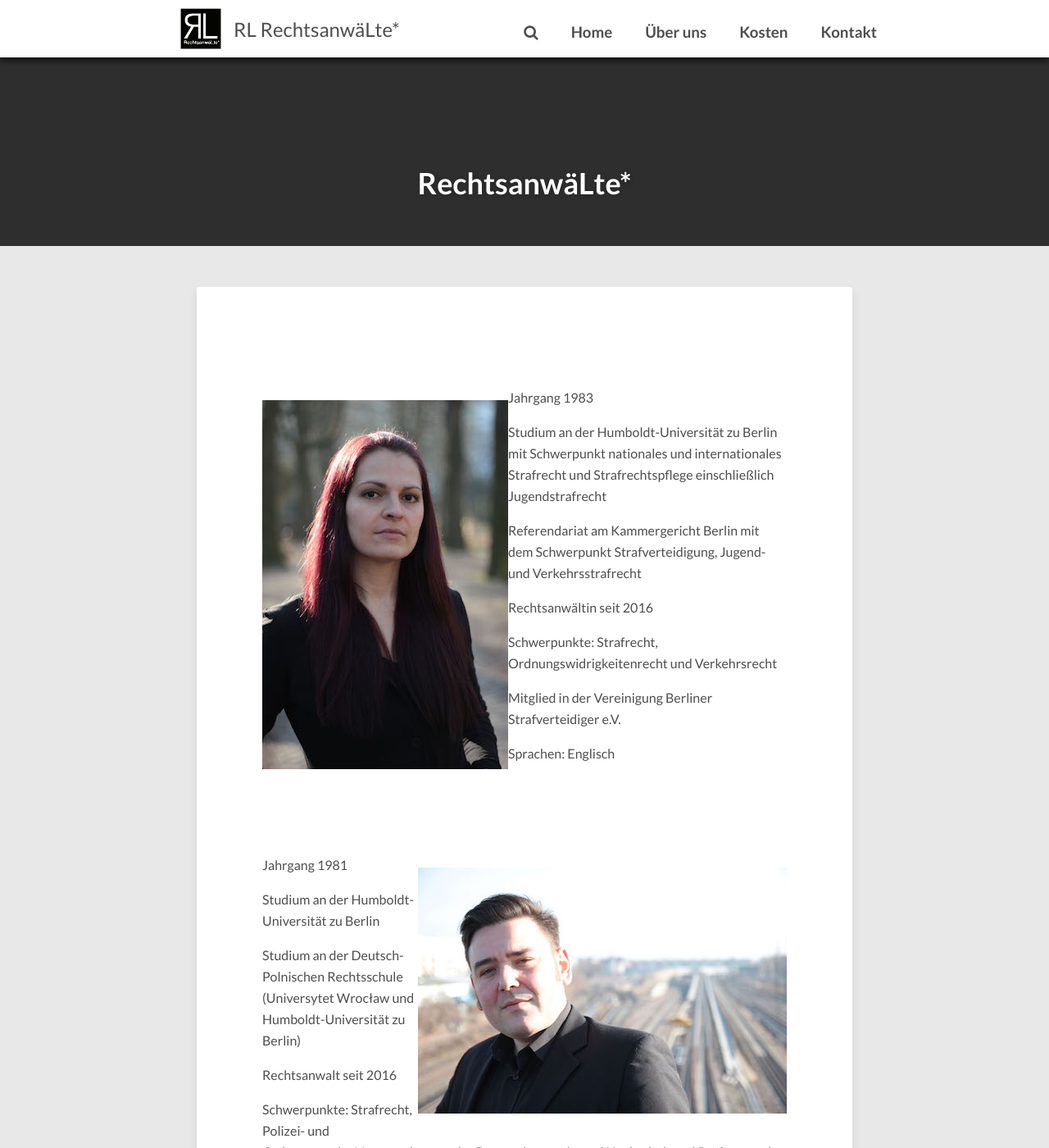
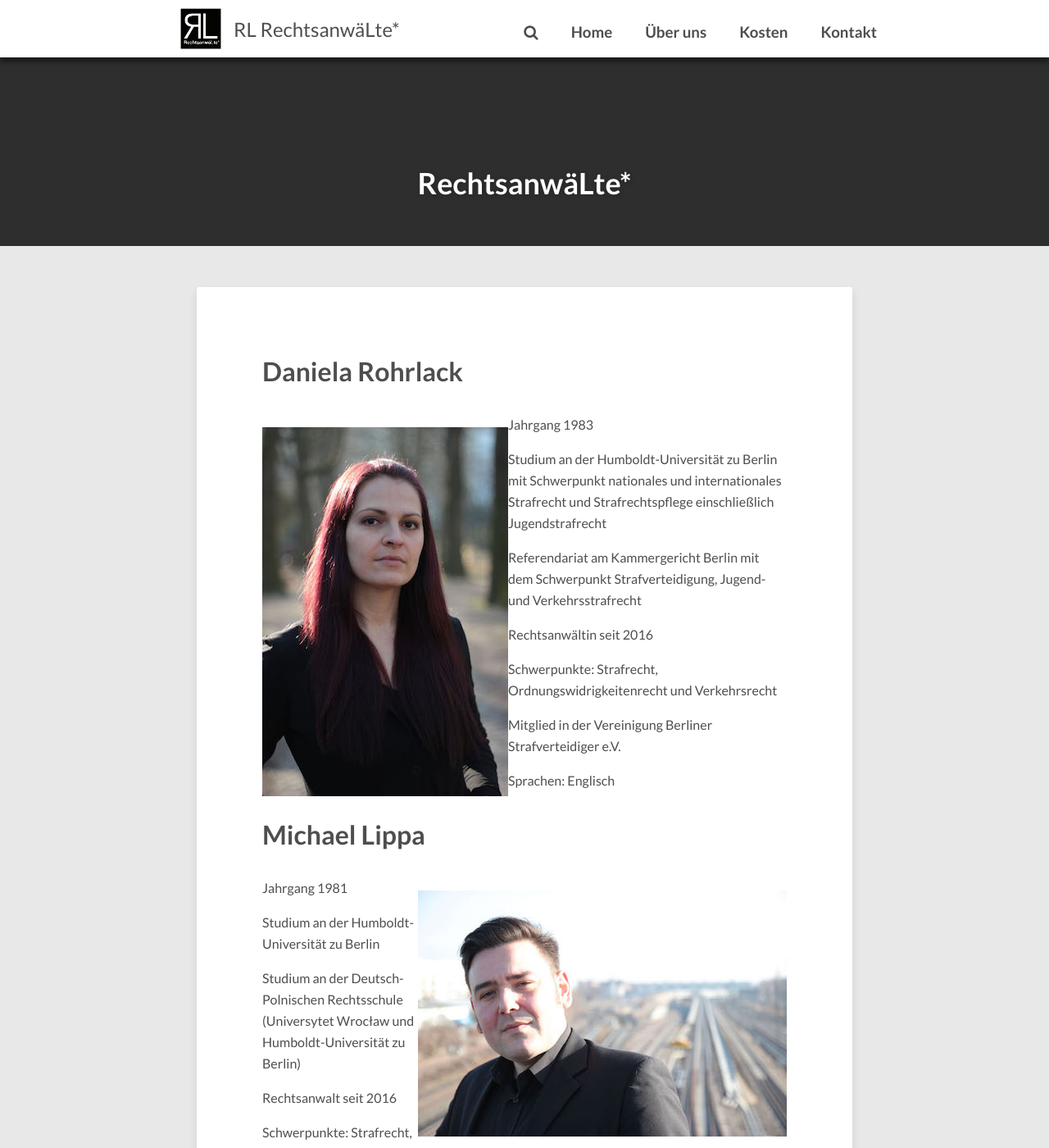
Before and after one commit to mi5-77/rl-rechtsanwaelte.de, a Jekyll site: the page built from uns/rechtsanwaelte.md, in a window 1280 px wide and 1400 px high. Shown: the whole window at 82% size. Built offline with Jekyll 4.4.1, drawn with Linux system fonts in a browser that asks for light colours.

Commit message:
add name caption

```diff
--- a/uns/rechtsanwaelte.md
+++ b/uns/rechtsanwaelte.md
@@ -1,12 +1,11 @@
 ---
 layout: post
 title: RechtsanwäLte*
-description: Daniela Rohrlack, Michael Lippa"
+description: Daniela Rohrlack, Michael Lippa
 tags: [sample post]
 categories: [intro]
 ---
-
-<br />
+# Daniela Rohrlack
 
 ![Daniela Rohrlack]({{ site.url }}/images/danirohr.jpg)
 {: .image-left}
@@ -25,9 +24,8 @@ Mitglied in der Vereinigung Berliner Strafverteidiger e.V.
 
 Sprachen: Englisch
 
-<br />
-<br />
-<br />
+
+# Michael Lippa
 
 ![Michael Lippa]({{ site.url }}/images/michlipp.jpg)
 {: .image-right}
```
